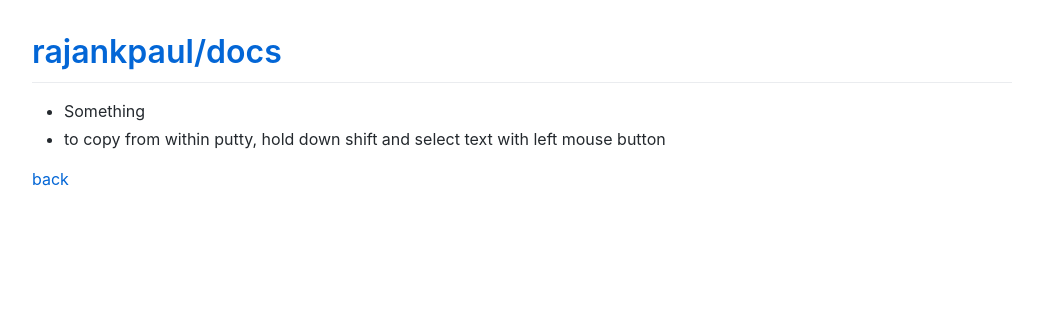
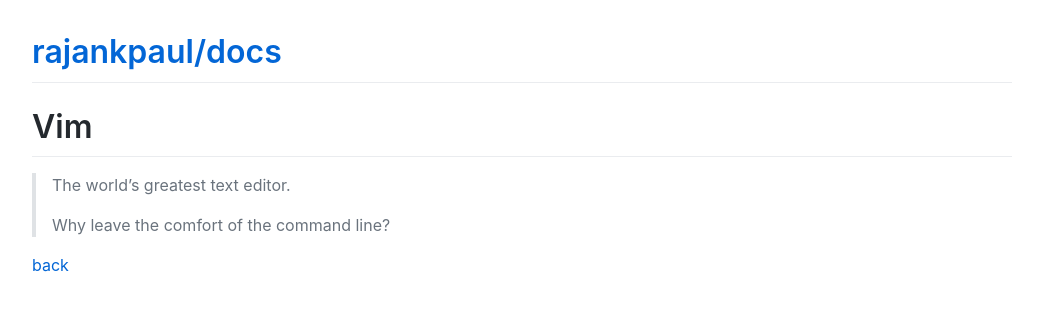
Before and after one commit to rajankpaul/docs, a Jekyll site: the page built from tutorials/linux/vim/index.md, in a window 1280 px wide. Shown: the top 311 px of the page, without its empty margins (118-1161 px from the left). Built offline with Jekyll 4.4.1, drawn with Linux system fonts in a browser that asks for light colours; comment, search, counter and statistics services are not loaded.

Commit message:
Update index.md

```diff
--- a/tutorials/linux/vim/index.md
+++ b/tutorials/linux/vim/index.md
@@ -3,7 +3,10 @@ layout: default
 title: Vim
 ---
 
-*   Something
-*   to copy from within putty, hold down shift and select text with left mouse button
+# Vim
+
+> The world's greatest text editor.
+>
+> Why leave the comfort of the command line?
 
 [back](../)
```
